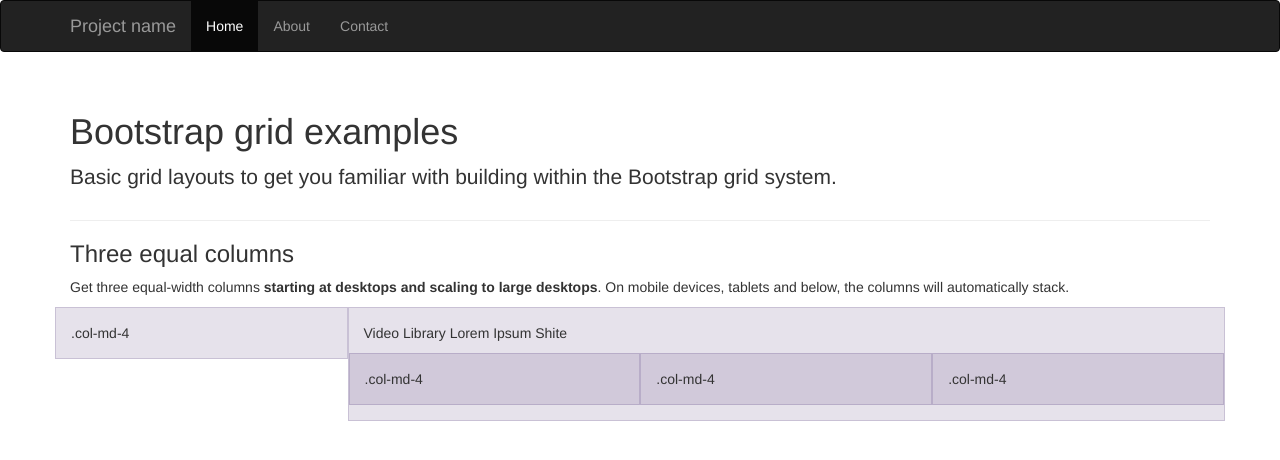
After one commit to RAcreative/phpexample1, a PHP site: page / in a window 1280 px wide. The commit adds this page. Shown: the top 460 px of the page. Run offline with PHP 8.4, Linux system fonts and the light colour scheme.

Commit message:
Added an index.php

```diff
--- /dev/null
+++ b/phpExample/index.php
@@ -0,0 +1,85 @@
+<?php
+/**
+ * Created by JetBrains PhpStorm.
+ * User: Adrian
+ * Date: 16/10/13
+ * Time: 15:13
+ * To change this template use File | Settings | File Templates.
+ */
+?>
+<!DOCTYPE html>
+<html lang="en">
+<head>
+    <meta charset="utf-8">
+    <meta name="viewport" content="width=device-width, initial-scale=1.0">
+    <meta name="description" content="">
+    <meta name="author" content="">
+    <link rel="shortcut icon" href="images/favicon.png">
+
+    <title>Grid Template for Bootstrap</title>
+
+    <!-- Bootstrap core CSS -->
+    <link href="css/bootstrap.css" rel="stylesheet">
+
+    <!-- Custom styles for this template -->
+    <link href="css/grid.css" rel="stylesheet">
+
+    <!-- HTML5 shim and Respond.js IE8 support of HTML5 elements and media queries -->
+    <!--[if lt IE 9]>
+    <script src="js/html5shiv.js"></script>
+    <script src="js/respond.min.js"></script>
+    <![endif]-->
+</head>
+
+<body>
+
+<div class="navbar navbar-inverse">
+    <div class="container">
+        <div class="navbar-header">
+            <button type="button" class="navbar-toggle" data-toggle="collapse" data-target=".navbar-collapse">
+                <span class="icon-bar"></span>
+                <span class="icon-bar"></span>
+                <span class="icon-bar"></span>
+            </button>
+            <a class="navbar-brand" href="#">Project name</a>
+        </div>
+        <div class="collapse navbar-collapse">
+            <ul class="nav navbar-nav">
+                <li class="active"><a href="#">Home</a></li>
+                <li><a href="#about">About</a></li>
+                <li><a href="#contact">Contact</a></li>
+            </ul>
+        </div><!--/.nav-collapse -->
+    </div>
+</div>
+
+<div class="container">
+
+    <div class="page-header">
+        <h1>Bootstrap grid examples</h1>
+        <p class="lead">Basic grid layouts to get you familiar with building within the Bootstrap grid system.</p>
+    </div>
+
+    <h3>Three equal columns</h3>
+    <p>Get three equal-width columns <strong>starting at desktops and scaling to large desktops</strong>. On mobile devices, tablets and below, the columns will automatically stack.</p>
+    <div class="row">
+        <div class="col-md-3 col-xs-0 col-sm-6">.col-md-4</div>
+        <div class="col-md-9 col-xs-12 col-sm-6">
+            Video Library Lorem Ipsum Shite
+            <div class="row">
+                <div class="col-md-4">.col-md-4</div>
+                <div class="col-md-4">.col-md-4</div>
+                <div class="col-md-4">.col-md-4</div>
+            </div>
+        </div>
+    </div>
+</div> <!-- /container -->
+
+
+<!-- Bootstrap core JavaScript
+================================================== -->
+<!-- Placed at the end of the document so the pages load faster -->
+<script src="js/jquery-1.10.2.js" type="text/javascript"></script>
+<script src="js/bootstrap.js" type="text/javascript"></script>
+</body>
+</html>
```
Also changed, not shown: phpExample/test.php (+32 -3 lines).
